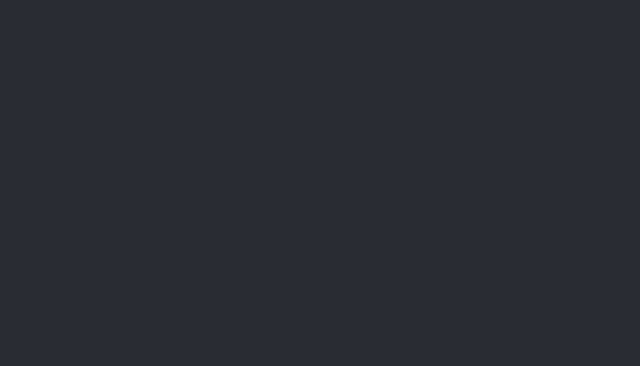
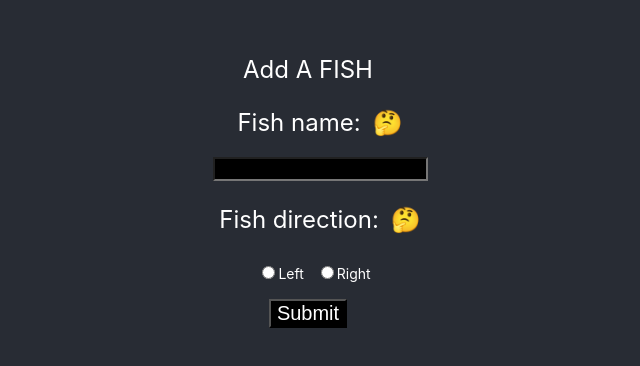
Before and after one commit to joshua-richardson-88/FishApp-React, a React (Create React App) app: page / in a window 1280 px wide. Shown: the part 202-568 px from the top of the page, without its empty margins (332-972 px from the left). Built offline with nearby package versions, Linux system fonts and the light colour scheme.

Commit message:
Modified app.js to include the main page

```diff
--- a/src/App.js
+++ b/src/App.js
@@ -1,10 +1,14 @@
 import React from 'react';
+import MainPage from './pages/MainPage';
+
 import './App.css';
 
 export default function App() {
   return (
     <div className='App'>
-      <header className='App-header'></header>
+      <header className='App-header'>
+        <MainPage />
+      </header>
     </div>
   );
 }
```
Also changed, not shown: 1 other file (tests, documents, lock files or other folders).
